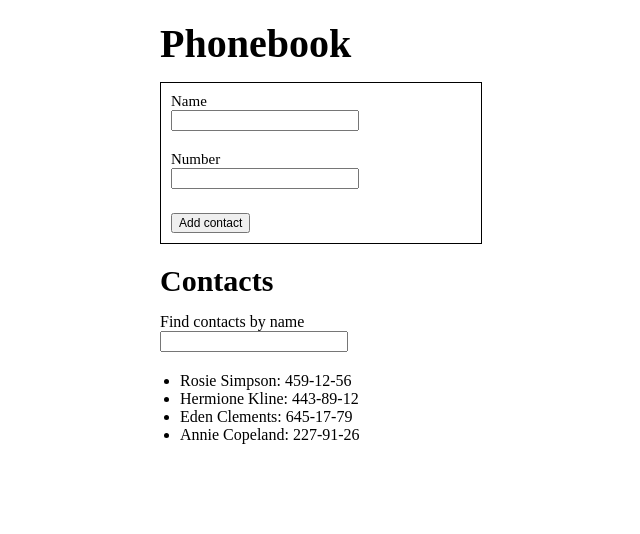
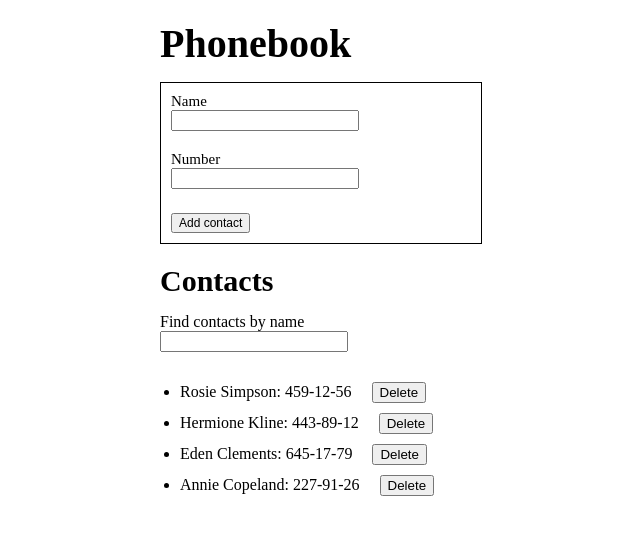
Before and after one commit to Midland707/goit-react-hw-02-phonebook, a React (Create React App) app: page / in a window 1280 px wide. Shown: the top 534 px of the page, without its empty margins (319-959 px from the left). Built offline with nearby package versions, Linux system fonts and the light colour scheme.

Commit message:
step6 - add delete button

```diff
--- a/src/components/App.jsx
+++ b/src/components/App.jsx
@@ -29,7 +29,6 @@ export class App extends Component {
     const alertState = this.state.contacts.findIndex(
       option => option.name === this.state.name
     );
-    console.log('alertState =', alertState);
     if (alertState === -1) this.setState({ contacts: newArray });
     else alert(`${this.state.name} is already in contacts`);
     eventSubmit.target.reset();
@@ -51,6 +50,17 @@ export class App extends Component {
     this.setState({ filter: items });
   };
 
+  onClickDelete = eventDelete => {
+    const array = [...this.state.contacts];
+    const index = this.state.contacts.findIndex(
+      option => option.id === eventDelete.target.id
+    );
+    if (index > -1) {
+      array.splice(index, 1);
+    }
+    this.setState({ contacts: array });
+  };
+
   render() {
     let renderArray;
     if (this.state.filter === '') renderArray = this.state.contacts;
@@ -67,7 +77,10 @@ export class App extends Component {
 
         <h2 className={css.title}>Contacts</h2>
         <Filter onFilterByName={this.onFilterByName} />
-        <ContactList contacts={renderArray} />
+        <ContactList
+          contacts={renderArray}
+          onClickDelete={this.onClickDelete}
+        />
       </div>
     );
   }
--- a/src/components/ContactList/ContactList.jsx
+++ b/src/components/ContactList/ContactList.jsx
@@ -1,12 +1,19 @@
 import PropTypes from 'prop-types';
 import css from './ContactList.module.css';
 
-export const ContactList = ({ contacts }) => (
+export const ContactList = ({ contacts, onClickDelete }) => (
   <ul className={css.contactList}>
     {contacts[0] ? (
       contacts.map(item => (
         <li key={item.id} className={css.contactItem}>
           {item.name}: {item.number}
+          <button
+            id={item.id}
+            className={css.deleteButton}
+            onClick={onClickDelete}
+          >
+            Delete
+          </button>
         </li>
       ))
     ) : (
--- a/src/components/ContactList/ContactList.module.css
+++ b/src/components/ContactList/ContactList.module.css
@@ -4,7 +4,12 @@
 }
 
 .contactItem {
+  margin-top: 10px;
   font-size: 16px;
+}
+
+.deleteButton {
+  margin-left: 20px;
 }
 
 .errorMessage {
```
